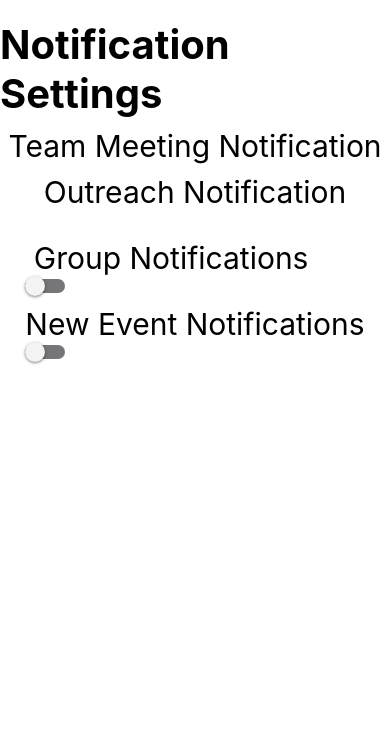
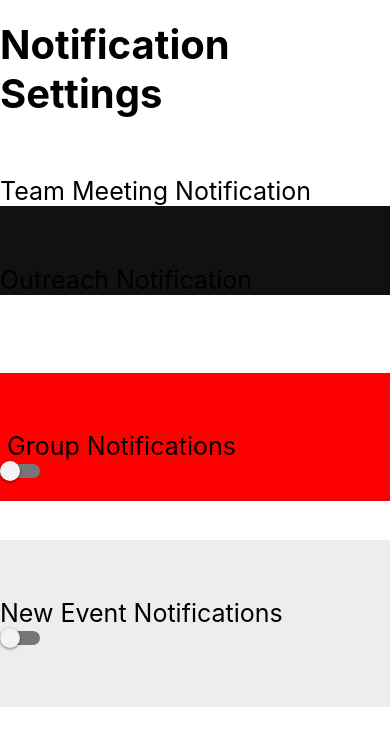
Before and after one commit to FF503/MobileApp, a React Native app: screen / in a window 390 px wide. Shown: the top 746 px of the page. Built offline with nearby package versions, Linux system fonts and the light colour scheme.

Commit message:
*Warning BAD CODE* Attempted to add grey background behind dropdown
Still waiting for Amrit to finish dropdown

```diff
--- a/pages/NotificationSettings.js
+++ b/pages/NotificationSettings.js
@@ -13,13 +13,13 @@ const NotificationSettings = (props) => {
             <View>
             <Text style = {styles.Header2}>Team Meeting Notification</Text>
             </View>
-            <View>
+            <View style={{backgroundColor:'#111111'}}>
             <Text style = {styles.Header2}>Outreach Notification</Text>
             </View>
-            <View style = {{marginTop: 20}}>
-            <View>
+            <View style = {{marginTop: '20%'}}>
+            <View style = {{backgroundColor: "red",}}>
             <Text style = {styles.Header2}> Group Notifications </Text>
-            <Switch
+            <Switch style = {{marginBottom: '5%'}}
                     trackColor={{false: '#767577', true: '#81b0ff'}}
                     thumbColor={isEnabled ? '#f5dd4b' : '#f4f3f4'}
                     ios_backgroundColor="#3e3e3e"
@@ -27,16 +27,18 @@ const NotificationSettings = (props) => {
                     value={isEnabled}
                 />
             </View>
-
-            <View>
+            <View style = {{margin: '5%'}}></View>
+            <View style = {{backgroundColor: "#EDEDED"}}>
+            <View style = {{marginBottom: '10%'}}>
             <Text style = {styles.Header2}>New Event Notifications</Text>
-            <Switch
+            <Switch style = {{marginBottom: '5%'}}
                     trackColor={{false: '#767577', true: '#81b0ff'}}
                     thumbColor={isEnabled2 ? '#f5dd4b' : '#f4f3f4'}
                     ios_backgroundColor="#3e3e3e"
                     onValueChange={toggleSwitch2}
                     value={isEnabled2}
                 />
+            </View>
             </View>
             </View>
 
@@ -46,34 +48,33 @@ const NotificationSettings = (props) => {
 
 const styles = StyleSheet.create({
     container: {
-      alignItems: 'center',
       justifyContent: 'center',
     },
     Header:{
-        textAlign: 'left',
+        alignSelf: 'center',
         fontSize: 40,
-        marginTop: 20,
+        marginTop: '5%',
         // marginLeft: 12,
         color: "#000000",
         fontWeight: "bold",
         },
         Header2:{
             textAlign: 'left',
-            fontSize: 30,
-            marginTop: 10,
+            fontSize: 25,
+            marginTop: '15%',
             color: "#000000",
             // marginLeft: 12
         },
         WelcomeH:{
             textAlign: 'left',
             fontSize: 30,
-            marginTop: 10,
+            marginTop: '5%',
             color: "#000000",
-            marginLeft: 24
+            marginLeft: '35%'
         },
         alertImage:{
           verticalAlign: "center",
-          marginTop: -40,
+          marginTop: '-15%',
           width: 70,
           height: 70,
         },
```
